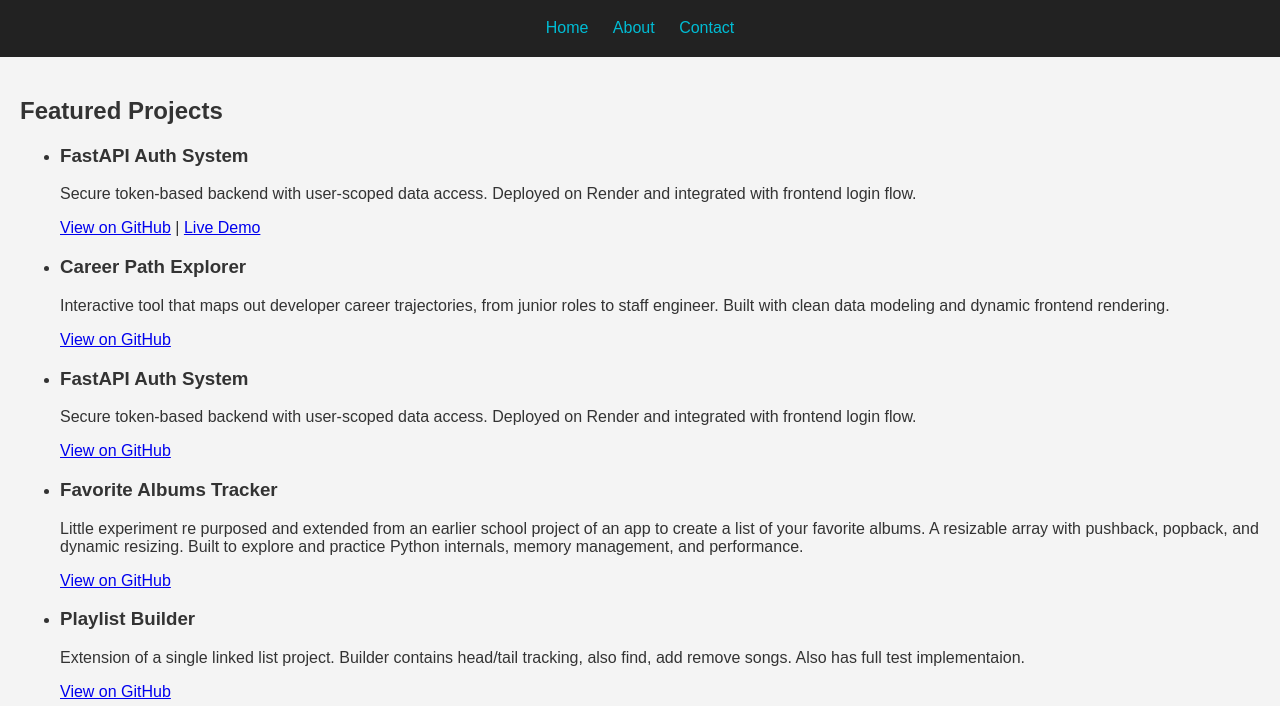
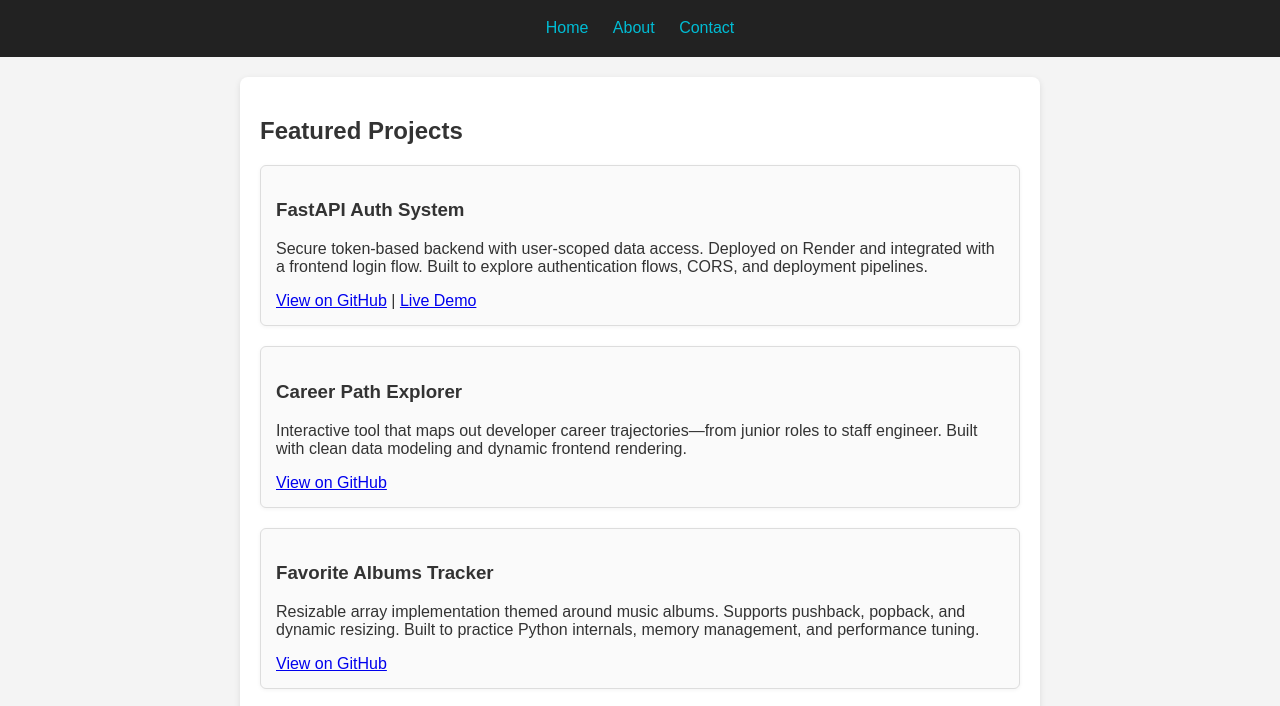
Before and after one commit to mjcrow/matt-portfolio, a plain HTML site: page projects.html in a window 1280 px wide. Shown: the part 81-787 px from the top of the page. Drawn offline with Linux system fonts and the light colour scheme.

Commit message:
polish and updates

```diff
--- a/projects.html
+++ b/projects.html
@@ -23,36 +23,29 @@
 
         <li>
           <h3>FastAPI Auth System</h3>
-          <p>Secure token-based backend with user-scoped data access. Deployed on Render and integrated with frontend login flow.</p>
+          <p>Secure token-based backend with user-scoped data access. Deployed on Render and integrated with a frontend login flow. Built to explore authentication flows, CORS, and deployment pipelines.</p>
           <a href="https://github.com/mjcrow/fastapi-auth-demo" target="_blank">View on GitHub</a> |
           <a href="https://career-path-frontend-c7y6.onrender.com" target="_blank">Live Demo</a>
         </li>
 
-
+        <li>
+          <h3>Career Path Explorer</h3>
+          <p>Interactive tool that maps out developer career trajectories—from junior roles to staff engineer. Built with clean data modeling and dynamic frontend rendering.</p>
+          <a href="https://github.com/mjcrow/career-path-explorer" target="_blank">View on GitHub</a>
+        </li>
 
         <li>
-          <h3>Career Path Explorer</h3>
-          <p>Interactive tool that maps out developer career trajectories, from junior roles to staff engineer. Built with clean data modeling and dynamic frontend rendering.</p>
-          <a href="https://github.com/mjcrow/career-path-explorer" target="_blank">View on GitHub</a>
-        </li>
-        <li>
-          <h3>FastAPI Auth System</h3>
-          <p>Secure token-based backend with user-scoped data access. Deployed on Render and integrated with frontend login flow.</p>
-          <a href="https://github.com/mjcrow/fastapi-auth-demo" target="_blank">View on GitHub</a>
-        </li>
-        <li>
           <h3>Favorite Albums Tracker</h3>
-          <p>Little experiment re purposed and extended from an earlier school project of an app to create a list of your favorite albums. A resizable array with pushback, popback, and dynamic resizing. Built to explore and practice Python internals, memory management, and performance.</p>
+          <p>Resizable array implementation themed around music albums. Supports pushback, popback, and dynamic resizing. Built to practice Python internals, memory management, and performance tuning.</p>
           <a href="https://github.com/mjcrow/dynamic_array" target="_blank">View on GitHub</a>
         </li>
+
         <li>
           <h3>Playlist Builder</h3>
-          <p>Extension of a single linked list project. Builder contains head/tail tracking, also find, add remove songs.  Also has full test implementaion.</p>
+          <p>Single linked list project themed around playlist management. Includes head/tail tracking, song insertion, removal, search, and full test coverage. Designed to explore pointer logic and node traversal.</p>
           <a href="https://github.com/mjcrow/dynamic_linked_list" target="_blank">View on GitHub</a>
         </li>
 
-
-        <!-- Add more projects here -->
       </ul>
     </section>
   </main>
--- a/style.css
+++ b/style.css
@@ -17,10 +17,40 @@ nav a {
   margin: 0 10px;
   color: #00bcd4;
   text-decoration: none;
+  transition: color 0.3s ease;
+}
+
+nav a:hover {
+  color: #ffffff;
+  text-decoration: underline;
 }
 
 main {
   padding: 20px;
+  max-width: 800px;
+  margin: 0 auto;
+}
+
+section {
+  background-color: white;
+  padding: 20px;
+  margin-bottom: 20px;
+  border-radius: 8px;
+  box-shadow: 0 2px 6px rgba(0, 0, 0, 0.1);
+}
+
+ul {
+  list-style-type: none;
+  padding: 0;
+}
+
+li {
+  margin-bottom: 20px;
+  padding: 15px;
+  border: 1px solid #ddd;
+  border-radius: 6px;
+  background-color: #fafafa;
+  box-shadow: 0 1px 4px rgba(0, 0, 0, 0.05);
 }
 
 footer {
```
Also changed, not shown: about.html (+6 -7 lines), contact.html (+2 -2 lines), index.html (+2 -2 lines), 1 other file.
